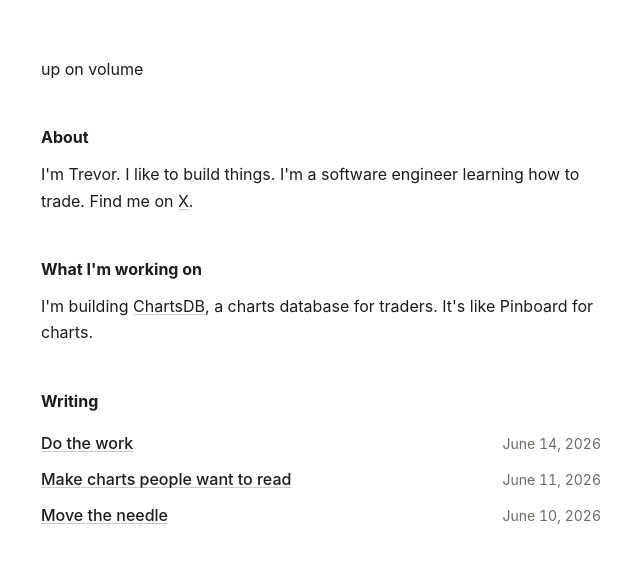
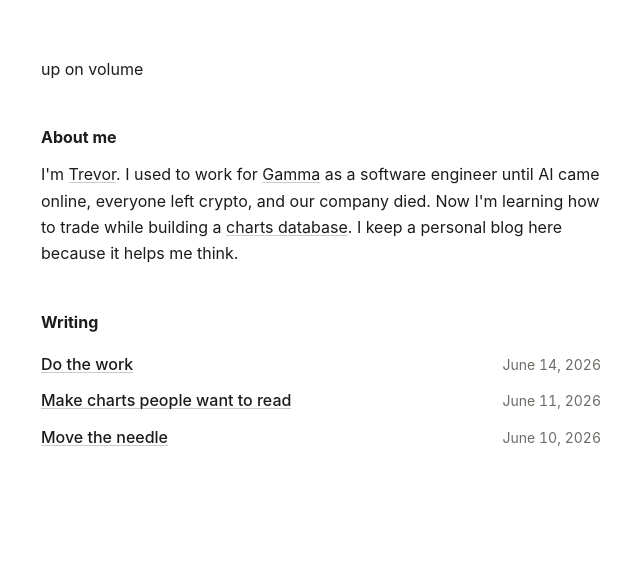
Before and after one commit to txpost/uponvolume-website, a Jekyll site: the page built from _pages/index.md, in a window 1280 px wide. Shown: the top 563 px of the page, without its empty margins (319-959 px from the left). Built offline with Jekyll 4.4.1, drawn with Linux system fonts in a browser that asks for light colours.

Commit message:
homepage: simplify to About me + Writing
Dropped the "What I'm working on" section. Rewrote About me to the personal
story (Gamma → AI/crypto collapse → learning to trade while building a charts
database → blogging to think), with inline plain links: Trevor → X,
Gamma → gamma.io, charts database → chartsdb.com.

Co-Authored-By: Claude Opus 4.8 (1M context) <noreply@anthropic.com>

```diff
--- a/_layouts/index.html
+++ b/_layouts/index.html
@@ -11,18 +11,13 @@ layout: default
 {% endcomment %}
 
 <section class="home-section">
-  <h2 class="section-label">About</h2>
+  <h2 class="section-label">About me</h2>
   <p>
-    I'm Trevor. I like to build things. I'm a software engineer learning how to trade. Find me on
-    <a href="https://twitter.com/uponvolume" class="plain-link">X</a>.
-  </p>
-</section>
-
-<section class="home-section">
-  <h2 class="section-label">What I'm working on</h2>
-  <p>
-    I'm building <a href="https://chartsdb.com" class="plain-link">ChartsDB</a>, a charts database
-    for traders. It's like Pinboard for charts.
+    I'm <a href="https://twitter.com/uponvolume" class="plain-link">Trevor</a>. I used to work for
+    <a href="https://gamma.io" class="plain-link">Gamma</a> as a software engineer until AI came
+    online, everyone left crypto, and our company died. Now I'm learning how to trade while building
+    a <a href="https://chartsdb.com" class="plain-link">charts database</a>. I keep a personal blog
+    here because it helps me think.
   </p>
 </section>
 
```
